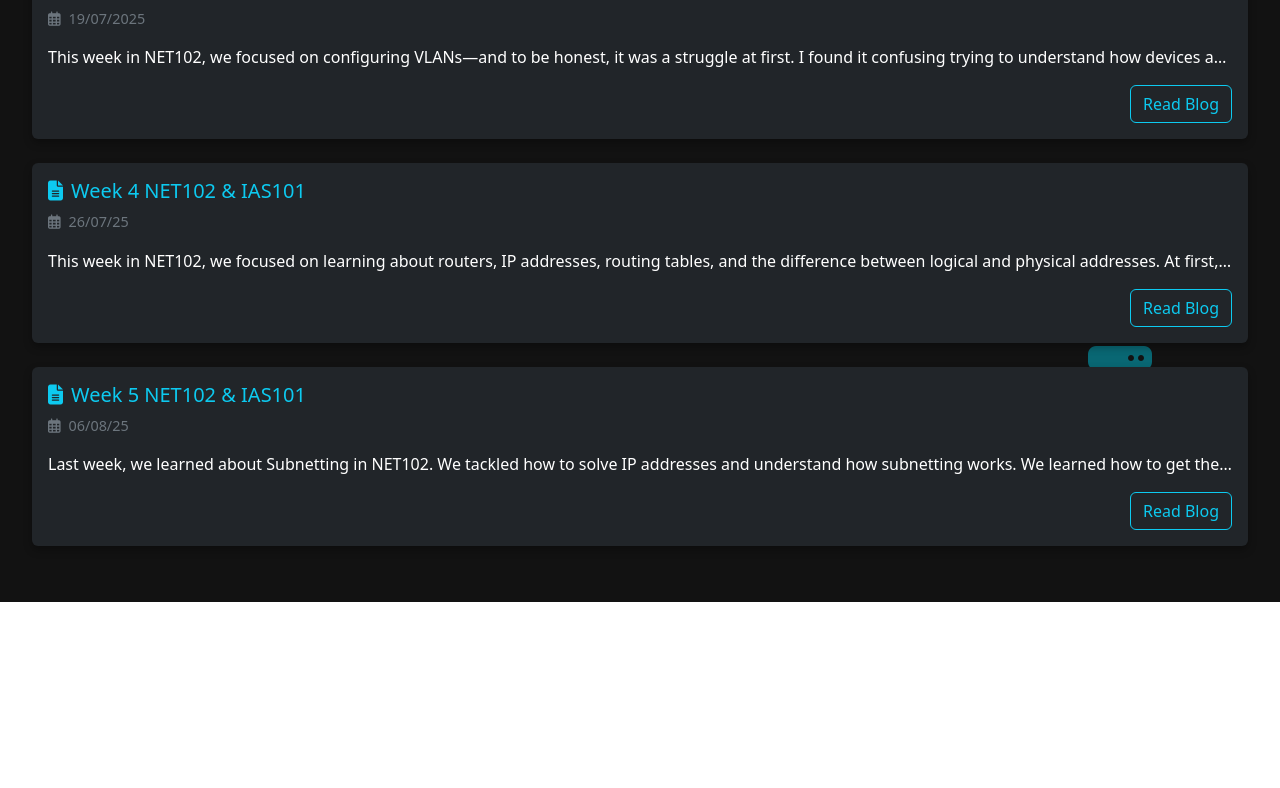
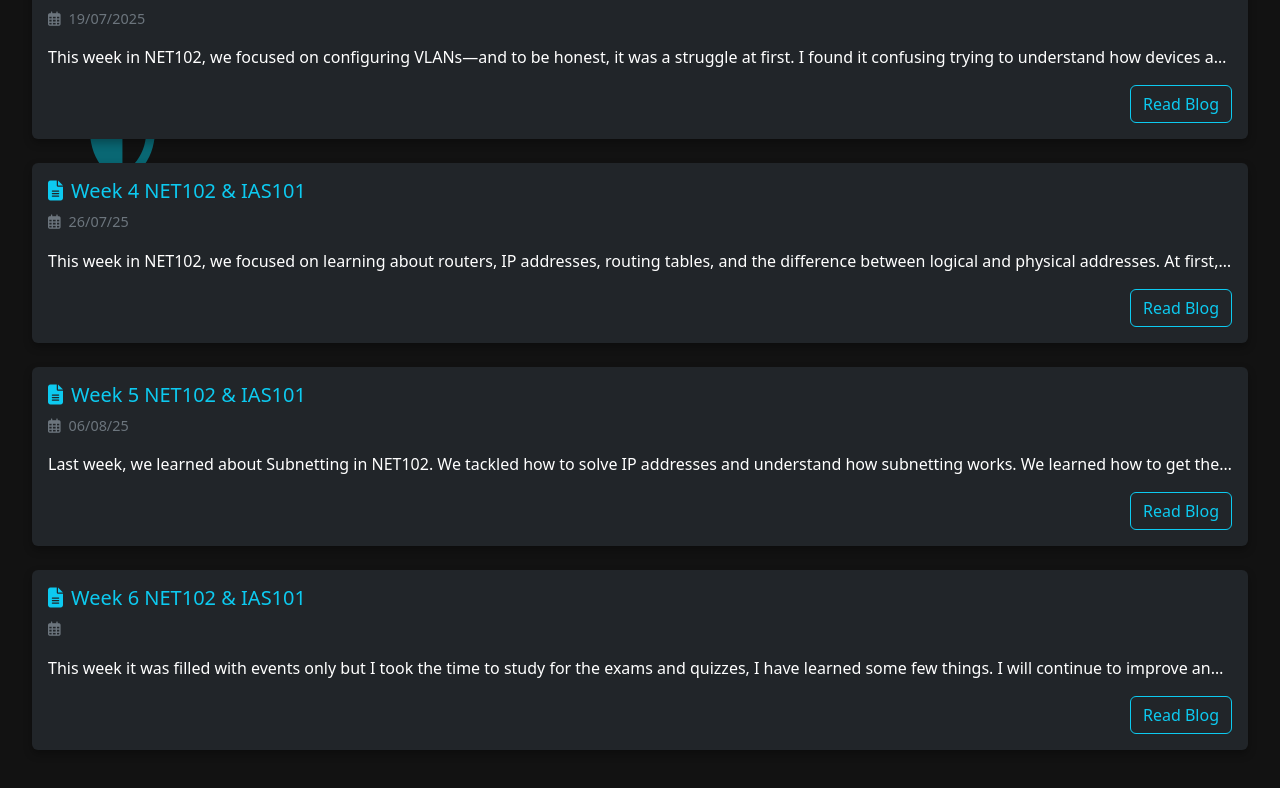
Before and after one commit to alecxander567/My-Blog-Website, a React (Vite) app: page /home in a window 1280 px wide. Shown: the part 542-1330 px from the top of the page. Before the commit the page ends 1144 px from the top, so only its background shows below. Built offline with nearby package versions, Linux system fonts and the light colour scheme.

Commit message:
Added week 6 blog

```diff
--- a/src/Components/Homepage.jsx
+++ b/src/Components/Homepage.jsx
@@ -68,6 +68,14 @@ For IAS101, we understood more about the legal issues and laws in information se
 
 Both topics were challenging to learn, but we are eager to understand more. As an IT student, it’s important to have at least a basic understanding of the legal and illegal use of software, as well as what subnetting is in networking.`,
       date: "06/08/25"
+    },
+    {
+      title : "Week 6 NET102 & IAS101",
+      content : `This week it was filled with events only but I took the time to study for the exams and quizzes, I have learned some few things. I will continue to improve and study to get better at NET102 as well I have struggles learning on it.
+
+      For the IAS101 we tackled a lot about the laws and commandments in Information Security I have learned that we should be cautious in our every action in the digital world also I have learned that laws are also made for the users not just for the hackers or attackers.
+
+      Overall, the learning all throughout this week is still fulfilling and I hope that I can have more things to learn in the future.`
     }
   ];
 
```
